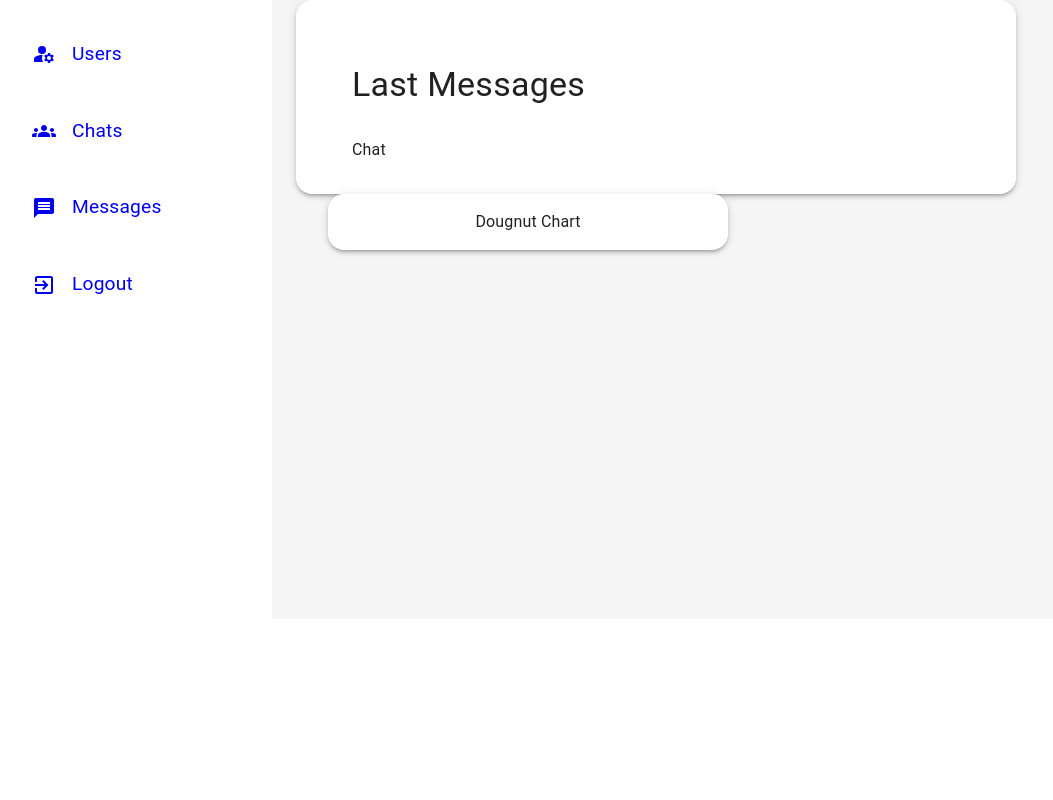
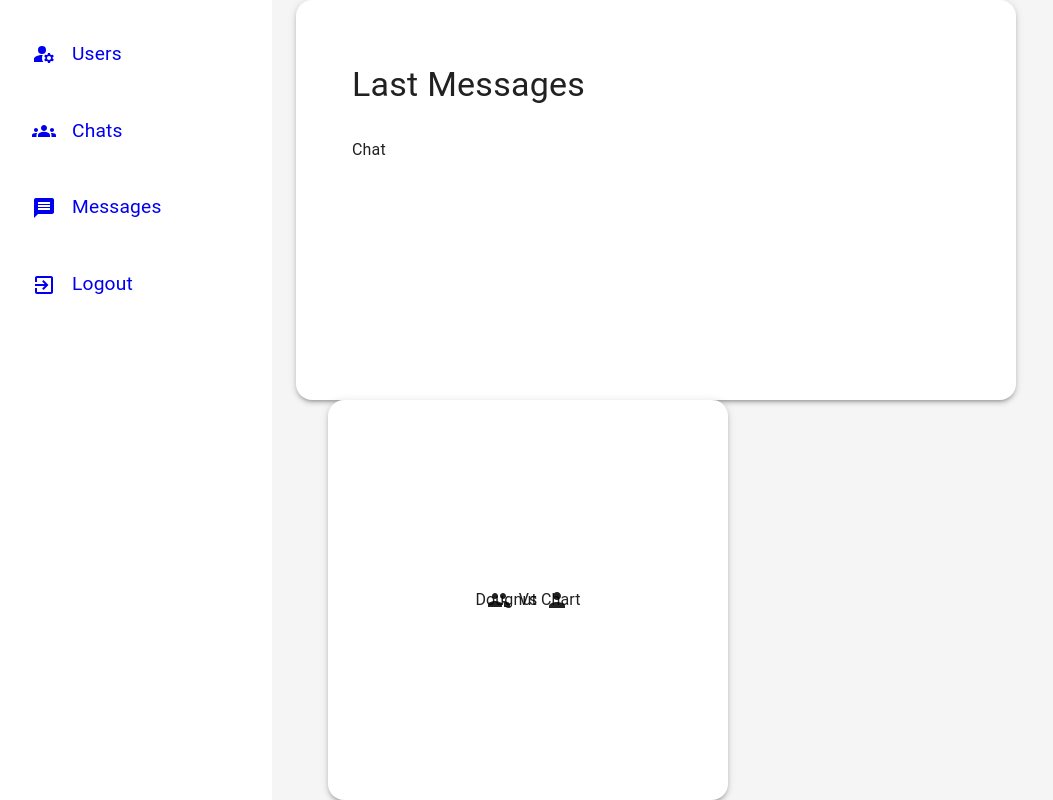
Before and after one commit to Suhani0920/Connectiverse_Frontend, a React (Vite) app: page /admin/dashboard in a window 1280 px wide. Shown: the part 181-981 px from the top of the page, without its empty margins (48-1101 px from the left). Before the commit the page ends 800 px from the top, so only its background shows below. Built offline with nearby package versions, Linux system fonts and the light colour scheme.

Commit message:
feat(Dashboard): enhance admin dashboard by adding user widgets and improving layout for the Doughnut Chart

```diff
--- a/src/pages/admin/Dashboard.jsx
+++ b/src/pages/admin/Dashboard.jsx
@@ -1,7 +1,7 @@
 import React from 'react'
 import AdminLayout from '../../components/layout/AdminLayout'
 import { Box, Container, Paper, Stack ,Typography} from '@mui/material'
-import { AdminPanelSettings, Notifications } from '@mui/icons-material'
+import { AdminPanelSettings, Group, Notifications, Person } from '@mui/icons-material'
 import moment from 'moment'
 import { CurveButton, SearchField } from '../../components/styles/StyledComponents'
 
@@ -38,7 +38,15 @@ const Dashboard = () => {
   </Stack>
  </Paper>
 
- const Widgets=<></>
+ const Widgets=<Stack
+ direction={{
+  xs:"column",
+  sm:"row"
+ }}
+ >
+<Widget title={"Users"}/>
+
+ </Stack>
   return (
     <AdminLayout>
       <Container component={"main"}>
@@ -55,7 +63,8 @@ const Dashboard = () => {
         padding:"2rem 3.5rem",
         borderRadius:"1rem",
         width:"100%",
-        maxWidth:"45rem"
+        maxWidth:"45rem",
+        height:"25rem",
        }}
        >
         <Typography margin={"2rem 0"} variant="h4">Last Messages</Typography>
@@ -74,10 +83,24 @@ const Dashboard = () => {
         maxWidth:"25rem",
         width:"100%",
         position:"relative",
+        height:"25rem",
 
        }}
        >
-        Dougnut Chart
+        {"Dougnut Chart"}
+        <Stack
+        position={"absolute"}
+        direction={"row"}
+        justifyContent={"center"}
+        alignItems={"center"}
+        spacing={"0.5rem"}
+        width={"100%"}
+        height={"100%"}
+        >
+         <Group/> <Typography>Vs</Typography>
+         <Person/>
+
+        </Stack>
        </Paper>
        </Stack>
        {
@@ -85,7 +108,10 @@ const Dashboard = () => {
        }
       </Container>
     </AdminLayout>
-  )
-}
+  );
+};
+const Widget = ({title,value,Icon}) => {
+ <Paper>{title}</Paper>;
+};
 
 export default Dashboard
```
